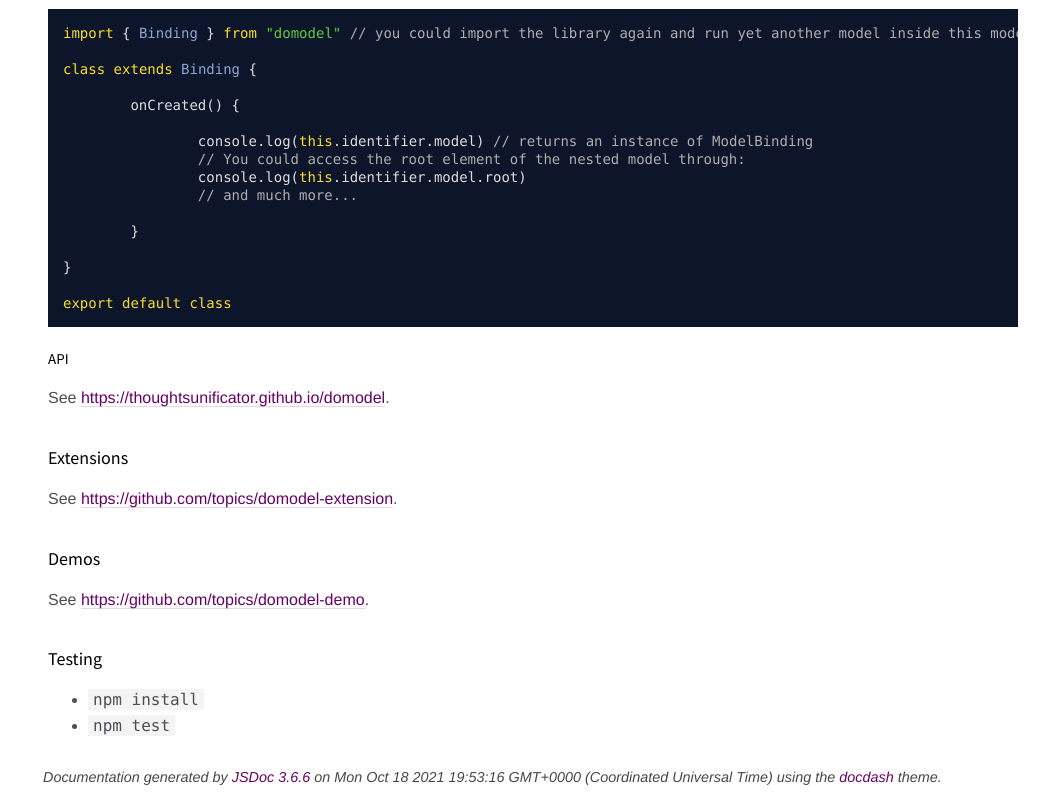
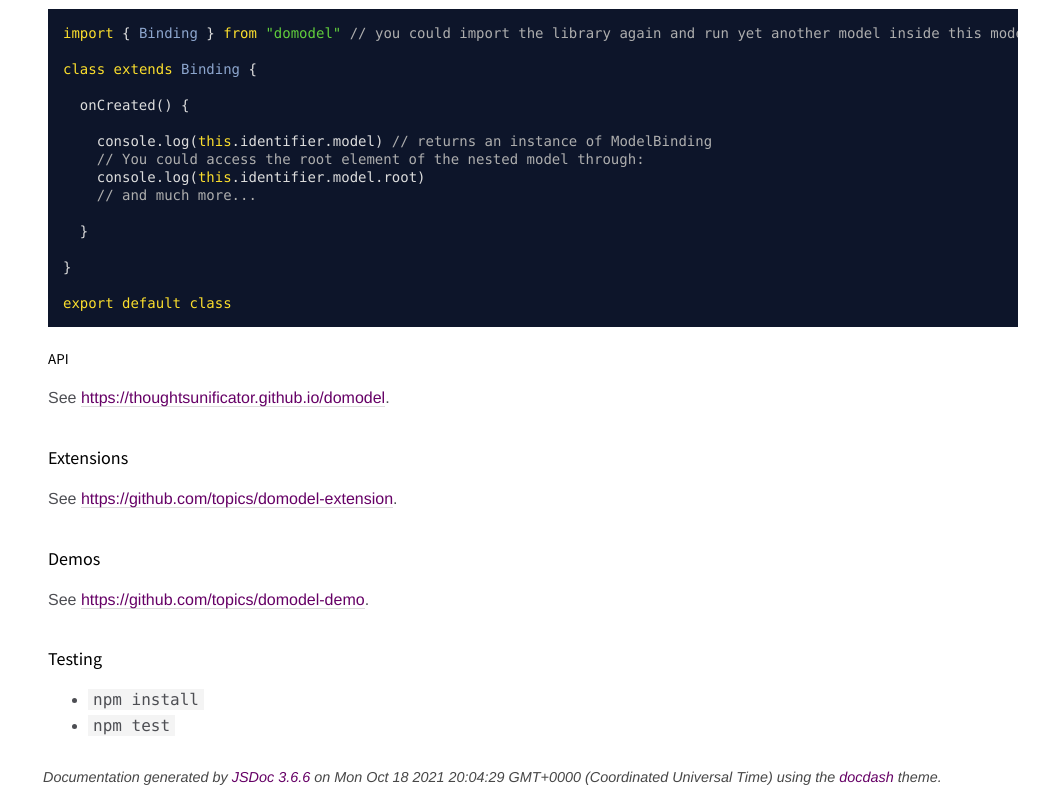
Before and after one commit to thoughtsunificator/domodel, a plain HTML site: page index.html in a window 1280 px wide. Shown: the part 6583-7383 px from the top of the page, without its empty margins (242-1280 px from the left). Drawn offline with Linux system fonts and the light colour scheme.

Commit message:
Update gh-pages to output generated at 4760545

```diff
--- a/index.html
+++ b/index.html
@@ -374,7 +374,7 @@ export default class
 <br class="clear">
 
 <footer>
-    Documentation generated by <a href="https://github.com/jsdoc3/jsdoc">JSDoc 3.6.6</a> on Mon Oct 18 2021 19:53:16 GMT+0000 (Coordinated Universal Time) using the <a href="https://github.com/clenemt/docdash">docdash</a> theme.
+    Documentation generated by <a href="https://github.com/jsdoc3/jsdoc">JSDoc 3.6.6</a> on Mon Oct 18 2021 20:04:29 GMT+0000 (Coordinated Universal Time) using the <a href="https://github.com/clenemt/docdash">docdash</a> theme.
 </footer>
 
 <script>prettyPrint();</script>
```
Also changed, not shown: Binding.html (+1 -1 lines), Core.html (+1 -1 lines), EventListener.html (+1 -1 lines), Listener.html (+1 -1 lines), Observable.html (+1 -1 lines), binding.js.html (+1 -1 lines), core.js.html (+1 -1 lines), event-listener.js.html (+1 -1 lines), listener.js.html (+1 -1 lines), observable.js.html (+1 -1 lines). Lines whose indentation alone changed are shown as unchanged.
